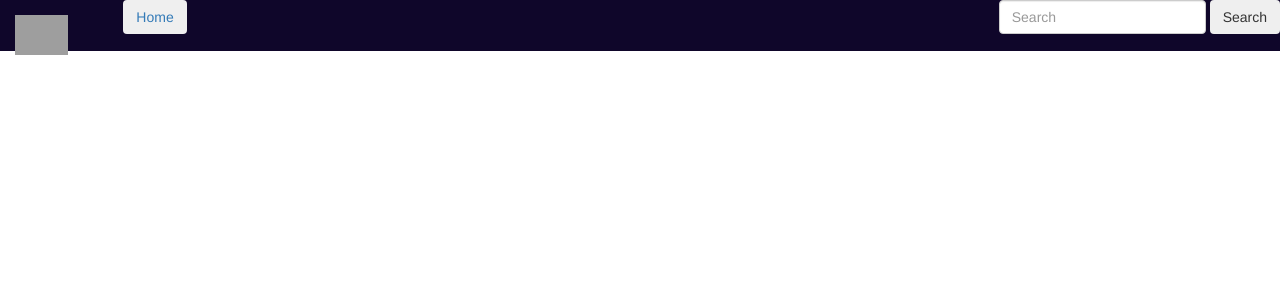
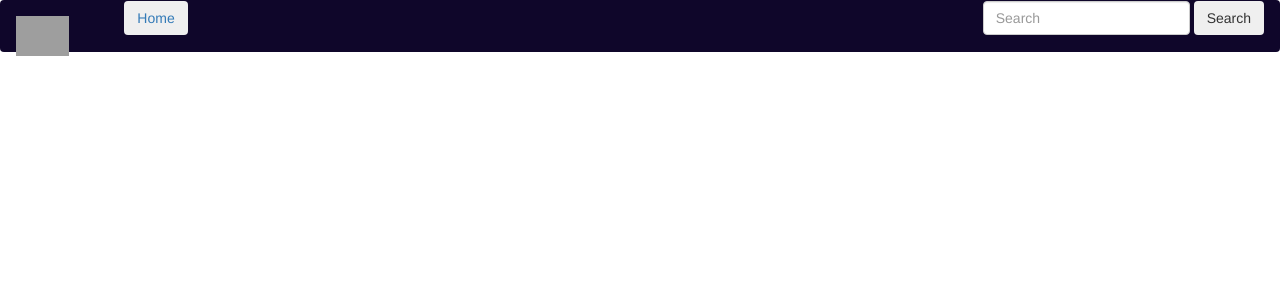
Before and after one commit to MutumaMutuma/NewsHighlight, a Flask app: template app/templates/base.html in a window 1280 px wide. Shown: the top 300 px of the page. Run offline with Flask 2, Linux system fonts and the light colour scheme; the template is opened without the code that fills it, so the values that code supplies are empty; some libraries are stand-ins or nearby versions; grey boxes are pictures that could not be loaded.

Commit message:
debugged

```diff
--- a/app/templates/navbar.html
+++ b/app/templates/navbar.html
@@ -1,5 +1,5 @@
 
-<nav class="navbar navbar-light navbar-fixed-top" style="background-color:#0F062A;">
+<nav class="navbar navbar-light navbar-fixed" style="background-color:#0F062A;">
   <a class="navbar-brand" href="#"> <img src="https://www.hibelia.com/sites/default/files/news.jpg" height="40px"> </a>
 
   <div class="collapse navbar-collapse" id="navbarSupportedContent">
```
